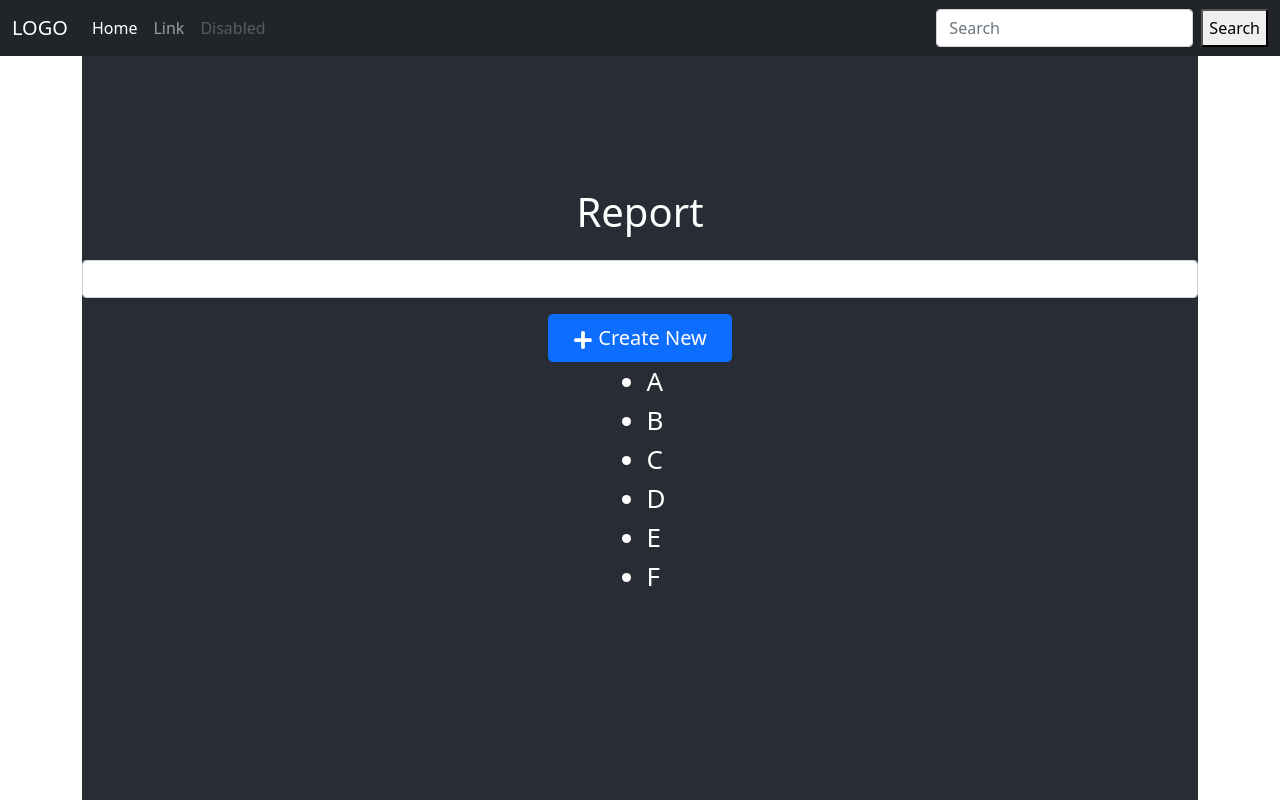
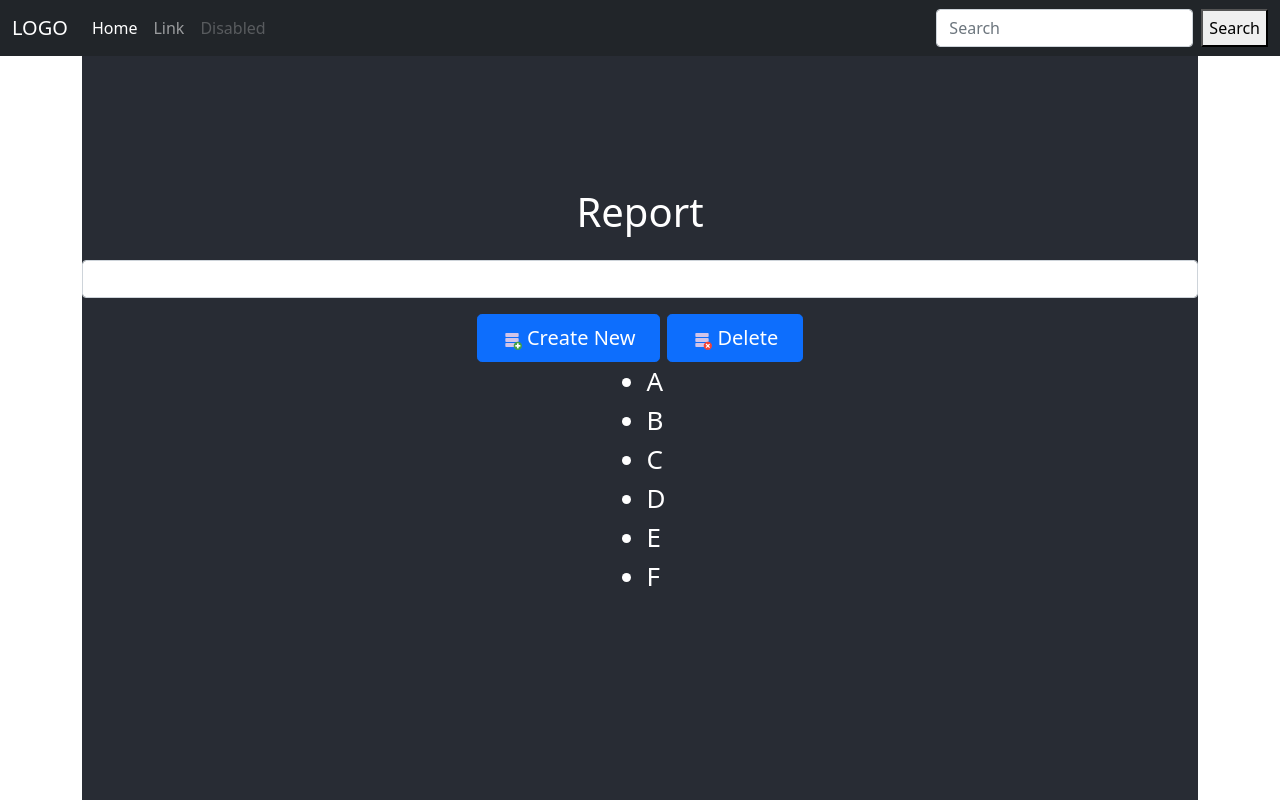
Before and after one commit to kmunirpm/creport, a React (Create React App) app: page / in a window 1280 px wide. Built offline with nearby package versions, Linux system fonts and the light colour scheme.

Commit message:
Delete element

```diff
--- a/src/App.js
+++ b/src/App.js
@@ -4,6 +4,9 @@ import { SelectInput, TextInput } from "./pages/Inputs";
 import { Route, Routes } from "react-router-dom";
 import Nav from "./common/Nav";
 import { FaPlus } from "react-icons/fa";
+import { FcAddDatabase, FcDeleteDatabase } from "react-icons/fc";
+
+
 import { useState } from "react";
 
 function App() {
@@ -28,7 +31,7 @@ function App() {
           id="pname"
         />
         <div className="mb.5">
-          <button
+        <button
             onClick={() => {
               if(patName === "")
                 return;
@@ -37,10 +40,20 @@ function App() {
             }}
             className="btn btn-primary btn-lg px-4"
           >
-            <FaPlus /> Create New
+            <FcAddDatabase /> Create New
+          </button>&nbsp;
+          <button
+            onClick={() => {
+              if(patName === "")
+                return;
+              setPat(pat.filter(item => item !== patName));
+              setPatName("");
+            }}
+            className="btn btn-primary btn-lg px-4"
+          >
+            <FcDeleteDatabase /> Delete
           </button>
         </div>
-        {patName}
         <ul>
           {pat.map((p) => (
             <li key={p}>{p}</li>
```
